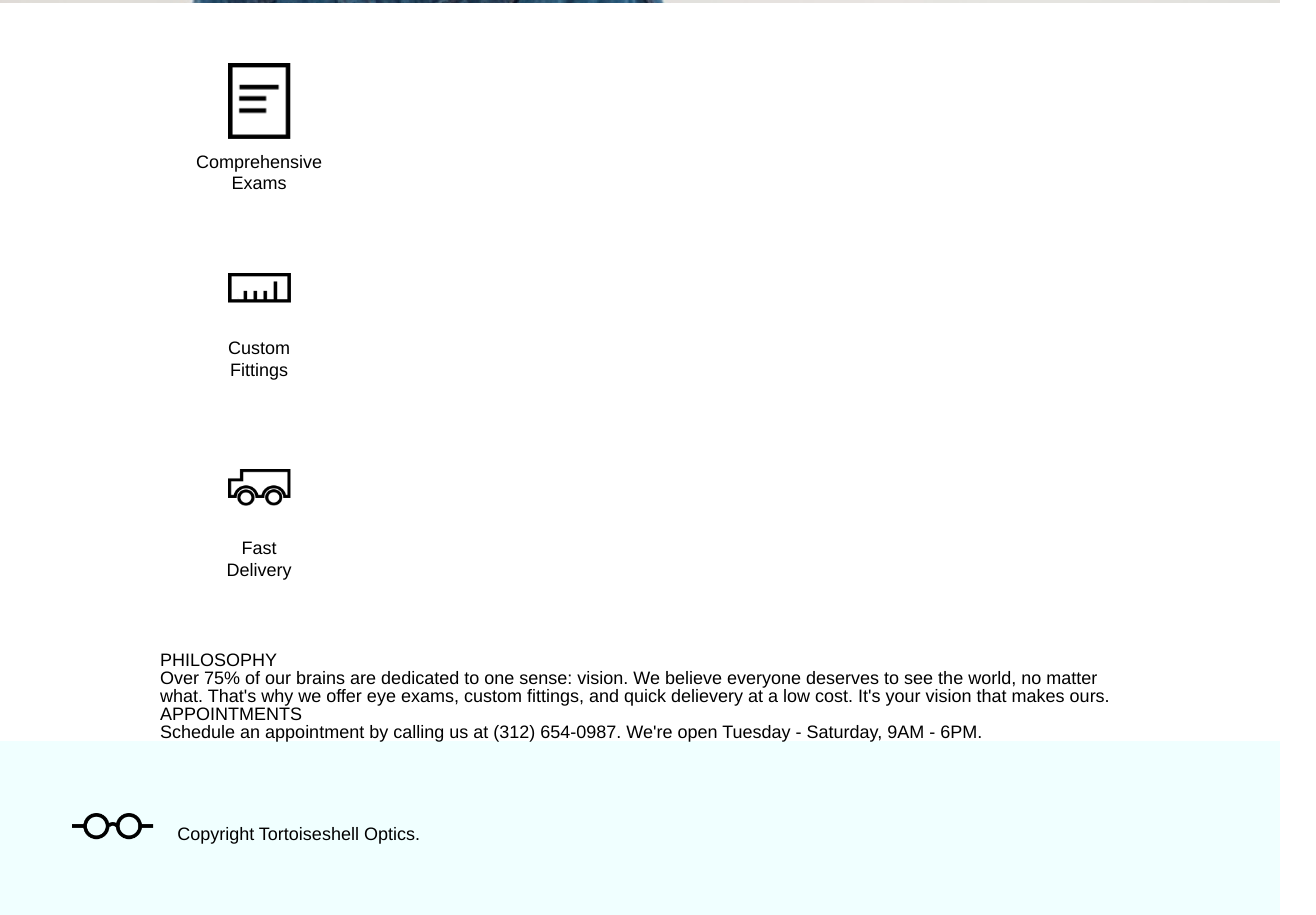
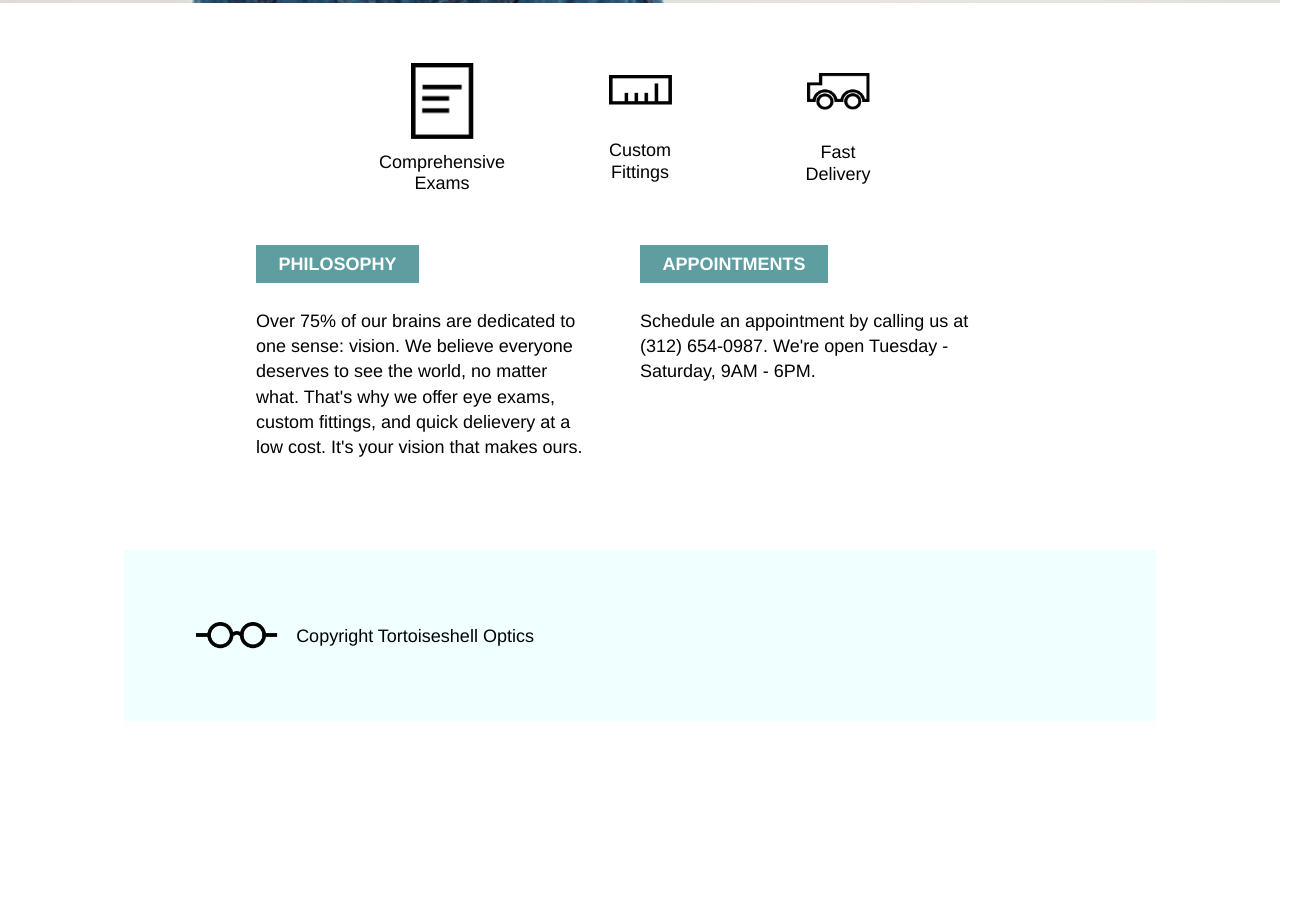
Before and after one commit to clauniverse/TOptics, a plain HTML site: page index.html in a window 1280 px wide. Shown: the part 537-1452 px from the top of the page, 1316 px wide, since content can reach past the window. After the commit the page ends 1258 px from the top, so only its background shows below. Drawn offline with Linux system fonts and the light colour scheme.

Commit message:
Update index.html

```diff
--- a/index.html
+++ b/index.html
@@ -2,36 +2,31 @@
 <html>
   <head>
     <meta charset="utf-8">
-    <title>TortoiseShell Optics</title>
+    <title>Tortoiseshell Optics</title>
     <link rel="stylesheet" type="text/css" href="./resources/css/reset.css">
     <link rel="stylesheet" type="text/css" href="./resources/css/style.css">
   </head>
   <body>
     <header>
-      <div class="header-container">
-      <div class="top container">
-        <div class="header">
+      <nav class="container">
         <div class="logo">
-            <img src="./resources/images/logo-white.png" alt="logo">
-            <h1>TortoiseShell Optics</h1>
+          <img src="./resources/images/logo-white.png" alt="Logo">
+          <span>Tortoiseshell Optics</span>
         </div>
         <div class="menu">
-            <nav>
           <a href="#">Services</a>
           <a href="#">Products</a>
           <a href="#">Contact</a>
+        </div>
+        <div class="mobile">
+          <a href="#">Menu</a>
+        </div>
       </nav>
-          </div>
-        </div>
       <div class="banner">
         <span>DON'T JUST LOOK, SEE.</span>
       </div>
-      </div>
-      </div>
     </header>
-    <div class="container">
-    <div class="content-middle">
-      <div class="content-features">
+    <section class="middle-content">
         <div class="features">
           <img src="./resources/images/paper-icon.png" alt="paper icon">
           <span>Comprehensive Exams</span>
@@ -44,28 +39,28 @@
           <img src="./resources/images/truck-icon.png" alt="truck icon">
           <span>Fast Delivery</span>
         </div>
-      </div>
-    </div>
-    <div class="content-info">
-      <div class="philosophy">
-        <span>PHILOSOPHY</span>
-        <p>Over 75% of our brains are dedicated to one sense: vision. We
+    </section>
+    <section class="middle-content container">
+        <div class="information">
+          <span class="title">PHILOSOPHY</span>
+          <p>
+            Over 75% of our brains are dedicated to one sense: vision. We
         believe everyone deserves to see the world, no matter what. That's why
         we offer eye exams, custom fittings, and quick delievery at a low cost.
-        It's your vision that makes ours.</p>
+        It's your vision that makes ours.
+          </p>
         </div>
-      <div class="appointments">
-        <span>APPOINTMENTS</span>
-        <p>Schedule an appointment by calling us at (312) 654-0987.
-          We're open Tuesday - Saturday, 9AM - 6PM.</p>
+        <div class="information">
+          <span class="title">APPOINTMENTS</span>
+          <p>
+            Schedule an appointment by calling us at (312) 654-0987.
+        We're open Tuesday - Saturday, 9AM - 6PM.
+          </p>
         </div>
-    </div>
-    </div>
-    <footer>
-      <div class="copyright">
-        <img src="./resources/images/logo-black.png" alt="logo black">
-        <span>Copyright Tortoiseshell Optics.</span>
-      </div>
+    </section>
+    <footer class="container">
+      <img src="./resources/images/logo-black.png" alt="Logo dark">
+      <span>Copyright Tortoiseshell Optics</span>
     </footer>
   </body>
 </html>
```
Lines whose indentation alone changed are shown as unchanged.
